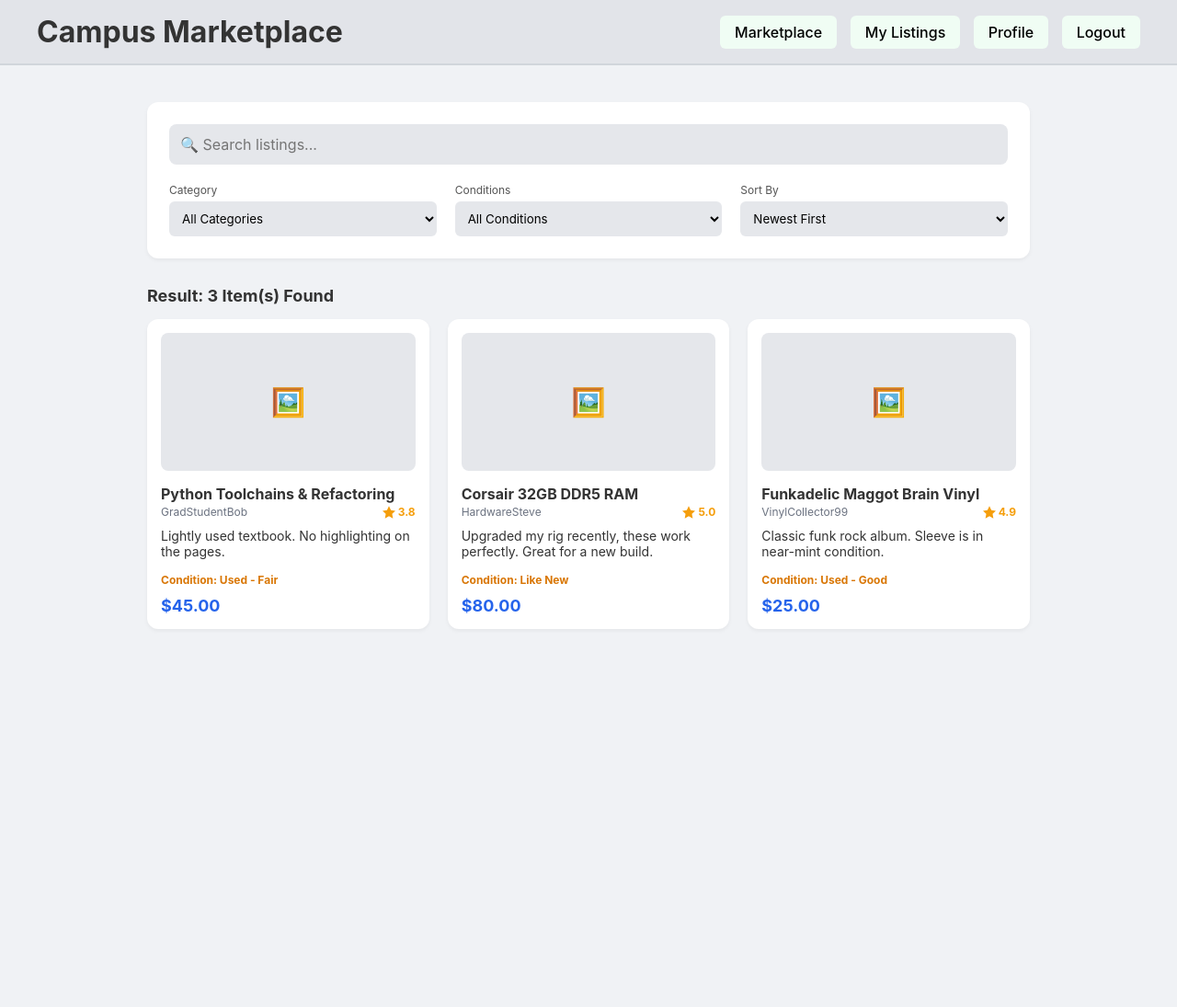
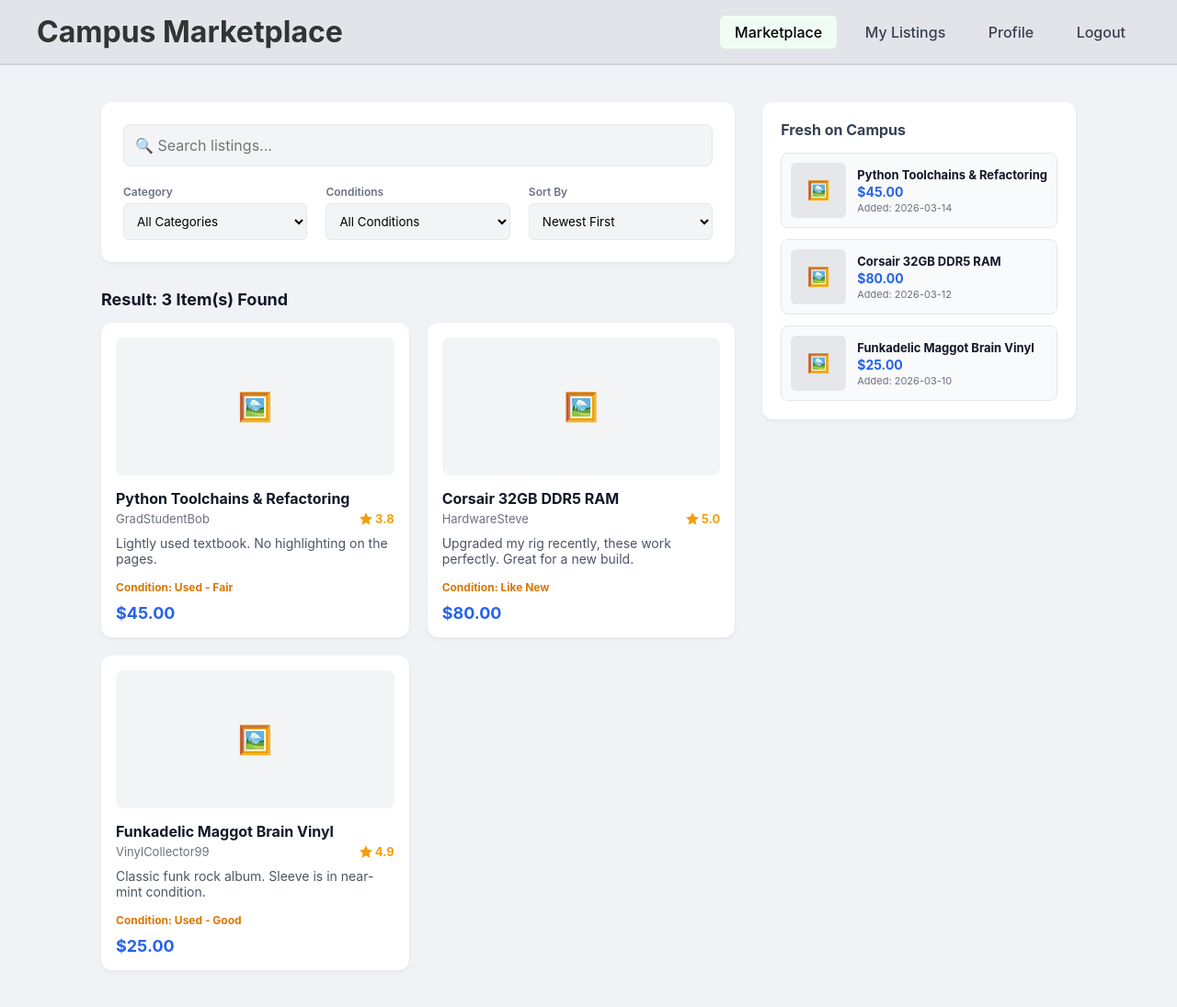
Before and after one commit to Billyye4/SSW-322-Campus-Marketplace, a Flask app: page / in a window 1280 px wide. Shown: the whole page at 92% size. Before the commit the page ends 684 px from the top, so only its background shows below. Run offline with Flask 3, Linux system fonts and the light colour scheme.

Commit message:
Adds recently listed to the right side of buyers dashboard

```diff
--- a/app.py
+++ b/app.py
@@ -40,9 +40,9 @@
     }
 ]
 
+# --- HOME ROUTE ---
 @app.route('/')
 def home():
-    # Grab the search term AND the condition from the URL
     search_query = request.args.get('search', '').lower()
     condition_query = request.args.get('condition', 'All Conditions')
     category_query = request.args.get('category', 'All Categories')
@@ -50,17 +50,12 @@
 
     filtered_products = []
 
-    # Filter the products based on search AND condition
     for product in dummy_products:
-        # Check if it matches the search term (if there is one)
         matches_search = search_query in product['title'].lower() or search_query in product['description'].lower() or search_query == ''
-        # Check if it matches the dropdown condition
         matches_condition = condition_query == 'All Conditions' or condition_query == product['condition']
-        # Check if it matches the dropdown category
         matches_category = category_query == 'All Categories' or category_query == product['category']
 
-        # If it matches BOTH, add it to our filtered list
-        if matches_search and matches_condition:
+        if matches_search and matches_condition and matches_category:
             filtered_products.append(product)
 
     if sort_query == 'Price: Low to High':
@@ -72,7 +67,12 @@
     elif sort_query == 'Oldest First':
         filtered_products.sort(key=lambda x: x['date_added'])
 
-    return render_template('index.html', products=filtered_products)
+    # --- NEW ADDITION FOR THE SIDEBAR ---
+    # Grab the 3 newest items
+    recent_items = sorted(dummy_products, key=lambda x: x['date_added'], reverse=True)[:3]
+
+    # Pass BOTH filtered_products and recent_items to index.html
+    return render_template('index.html', products=filtered_products, recent_items=recent_items)
 
 # For a single product page
 @app.route('/product/<int:product_id>')
--- a/static/style.css
+++ b/static/style.css
@@ -11,7 +13,15 @@
     color: #333;
 }
 
-/* Navigation Bar */
+.container {
+    max-width: 1100px;
+    margin: 40px auto;
+    padding: 0 20px;
+}
+
+/* =========================================
+   2. Navigation Bar
+========================================= */
 .navbar {
     display: flex;
     justify-content: space-between;
@@ -23,22 +33,34 @@
 
 .nav-links a {
     text-decoration: none;
-    color: #000;
-    background-color: #f0fdf4;
+    color: #374151;
     padding: 8px 16px;
     margin-left: 10px;
     border-radius: 6px;
     font-weight: 500;
+    transition: background-color 0.2s, color 0.2s;
 }
 
-/* Main Container */
-.container {
-    max-width: 1000px;
-    margin: 40px auto;
-    padding: 0 20px;
+.nav-links a:hover, .nav-links a.active {
+    color: #000;
+    background-color: #f0fdf4;
 }
 
-/* Control Panel (Search & Filters) */
+/* Flash Messages */
+.flash-message {
+    background-color: #dcfce7;
+    color: #166534;
+    padding: 15px;
+    border-radius: 8px;
+    margin-bottom: 20px;
+    text-align: center;
+    font-weight: bold;
+    border: 1px solid #bbf7d0;
+}
+
+/* =========================================
+   3. Main Marketplace (Search & Filters)
+========================================= */
 .control-panel {
     background-color: #ffffff;
     padding: 24px;
@@ -50,11 +72,17 @@
 .search-bar input {
     width: 100%;
     padding: 12px;
-    background-color: #e5e7eb;
-    border: none;
+    background-color: #f3f4f6;
+    border: 1px solid #e5e7eb;
     border-radius: 8px;
     font-size: 16px;
     margin-bottom: 20px;
+    transition: border-color 0.2s;
+}
+
+.search-bar input:focus {
+    outline: none;
+    border-color: #3b82f6;
 }
 
 .filters {
@@ -71,39 +99,50 @@
 .filter-group label {
     font-size: 12px;
     margin-bottom: 5px;
-    color: #555;
+    color: #6b7280;
+    font-weight: 600;
 }
 
 .filter-group select {
     padding: 10px;
-    background-color: #e5e7eb;
-    border: none;
+    background-color: #f3f4f6;
+    border: 1px solid #e5e7eb;
     border-radius: 6px;
+    cursor: pointer;
 }
 
-/* Product Grid Layout */
+/* =========================================
+   4. Product Grid & Cards
+========================================= */
 .results-text {
     font-size: 18px;
     margin-bottom: 15px;
+    color: #111827;
 }
 
 .product-grid {
     display: grid;
-    /* This creates responsive columns that wrap automatically */
-    grid-template-columns: repeat(auto-fill, minmax(250px, 1fr));
+    grid-template-columns: repeat(auto-fill, minmax(240px, 1fr));
     gap: 20px;
 }
 
-/* Individual Product Cards */
 .product-card {
     background-color: #ffffff;
     border-radius: 12px;
     padding: 15px;
     box-shadow: 0 2px 4px rgba(0,0,0,0.05);
+    transition: transform 0.2s, box-shadow 0.2s;
+    border: 1px solid transparent;
+}
+
+.product-card:hover {
+    transform: translateY(-2px);
+    box-shadow: 0 4px 6px rgba(0,0,0,0.1);
+    border-color: #e5e7eb;
 }
 
 .product-image-placeholder {
-    background-color: #e5e7eb;
+    background-color: #f3f4f6;
     height: 150px;
     border-radius: 8px;
     display: flex;
@@ -115,11 +154,12 @@
 
 .product-title {
     font-size: 16px;
-    margin-bottom: 2px;
+    margin-bottom: 4px;
+    color: #111827;
 }
 
 .seller-name {
-    font-size: 12px;
+    font-size: 13px;
     color: #6b7280;
     margin-bottom: 10px;
 }
@@ -127,6 +167,11 @@
 .product-desc {
     font-size: 14px;
     margin-bottom: 15px;
+    color: #4b5563;
+    display: -webkit-box;
+    -webkit-line-clamp: 2;
+    -webkit-box-orient: vertical;
+    overflow: hidden;
 }
 
 .product-price {
@@ -135,14 +180,106 @@
     color: #2563eb;
 }
 
-/* --- New Product Details Page Styles --- */
+/* =========================================
+   5. Dashboard & Sidebar Layout
+========================================= */
+.dashboard-layout {
+    display: grid;
+    /* Left column gets roughly 70%, right gets 30% */
+    grid-template-columns: 2.5fr 1fr;
+    gap: 30px;
+}
 
+.main-marketplace-content {
+    /* Ensures the main content area handles its own width properly */
+    min-width: 0;
+}
+
+.recent-sidebar {
+    background-color: #ffffff;
+    padding: 20px;
+    border-radius: 12px;
+    box-shadow: 0 2px 4px rgba(0,0,0,0.05);
+    /* Keeps sidebar sticky near the top if the page scrolls */
+    align-self: start;
+    position: sticky;
+    top: 20px;
+}
+
+.sidebar-feed {
+    display: flex;
+    flex-direction: column;
+    gap: 12px;
+}
+
+.sidebar-card-link {
+    text-decoration: none;
+    color: inherit;
+}
+
+.sidebar-card {
+    display: flex;
+    gap: 12px;
+    padding: 10px;
+    background-color: #f9fafb;
+    border-radius: 8px;
+    border: 1px solid #e5e7eb;
+    transition: background-color 0.2s;
+}
+
+.sidebar-card:hover {
+    background-color: #f3f4f6;
+}
+
+.sidebar-img {
+    background-color: #e5e7eb;
+    min-width: 60px;
+    height: 60px;
+    border-radius: 6px;
+    display: flex;
+    justify-content: center;
+    align-items: center;
+    font-size: 20px;
+}
+
+.sidebar-info {
+    display: flex;
+    flex-direction: column;
+    justify-content: center;
+    overflow: hidden; /* Prevents text overflow */
+}
+
+.sidebar-title {
+    font-size: 13px;
+    margin-bottom: 2px;
+    white-space: nowrap;
+    overflow: hidden;
+    text-overflow: ellipsis;
+    color: #111827;
+}
+
+.sidebar-price {
+    font-size: 14px;
+    color: #2563eb;
+    font-weight: bold;
+    margin-bottom: 2px;
+}
+
+.sidebar-date {
+    font-size: 11px;
+    color: #6b7280;
+}
+
+/* =========================================
+   6. Single Product Details Page
+========================================= */
 .back-link {
     display: inline-block;
     margin-bottom: 20px;
     text-decoration: none;
-    color: #374151;
+    color: #4b5563;
     font-weight: 500;
+    transition: color 0.2s;
 }
 
 .back-link:hover {
--- a/templates/index.html
+++ b/templates/index.html
@@ -25,6 +25,11 @@
             {% endfor %}
           {% endif %}
         {% endwith %}
+
+        <div class="dashboard-layout">
+
+            <div class="main-marketplace-content">
+
                 <form action="/" method="GET" class="control-panel">
                     <div class="search-bar">
                         <input type="text" name="search" placeholder="🔍 Search listings..." value="{{ request.args.get('search', '') }}">
@@ -32,7 +37,6 @@
                     </div>
 
                     <div class="filters">
-
                         <div class="filter-group">
                             <label>Category</label>
                             <select name="category" onchange="this.form.submit()">
@@ -62,7 +66,6 @@
                                 <option value="Price: High to Low" {% if request.args.get('sort') == 'Price: High to Low' %}selected{% endif %}>Price: High to Low</option>
                             </select>
                         </div>
-
                     </div>
                 </form>
 
@@ -96,6 +99,28 @@
                     </a>
                     {% endfor %}
                 </section>
+            </div>
+
+            <aside class="recent-sidebar">
+                <h3 style="margin-bottom: 15px; color: #374151; font-size: 16px;">Fresh on Campus</h3>
+
+                <div class="sidebar-feed">
+                    {% for item in recent_items %}
+                    <a href="/product/{{ item.id }}" class="sidebar-card-link">
+                        <article class="sidebar-card">
+                            <div class="sidebar-img">🖼️</div>
+                            <div class="sidebar-info">
+                                <h4 class="sidebar-title">{{ item.title }}</h4>
+                                <p class="sidebar-price">${{ "%.2f"|format(item.price) }}</p>
+                                <p class="sidebar-date">Added: {{ item.date_added }}</p>
+                            </div>
+                        </article>
+                    </a>
+                    {% endfor %}
+                </div>
+            </aside>
+
+        </div>
     </main>
 
 </body>
```
Also changed, not shown: other parts of static/style.css (+22 -23 lines). Lines whose indentation alone changed are shown as unchanged.
